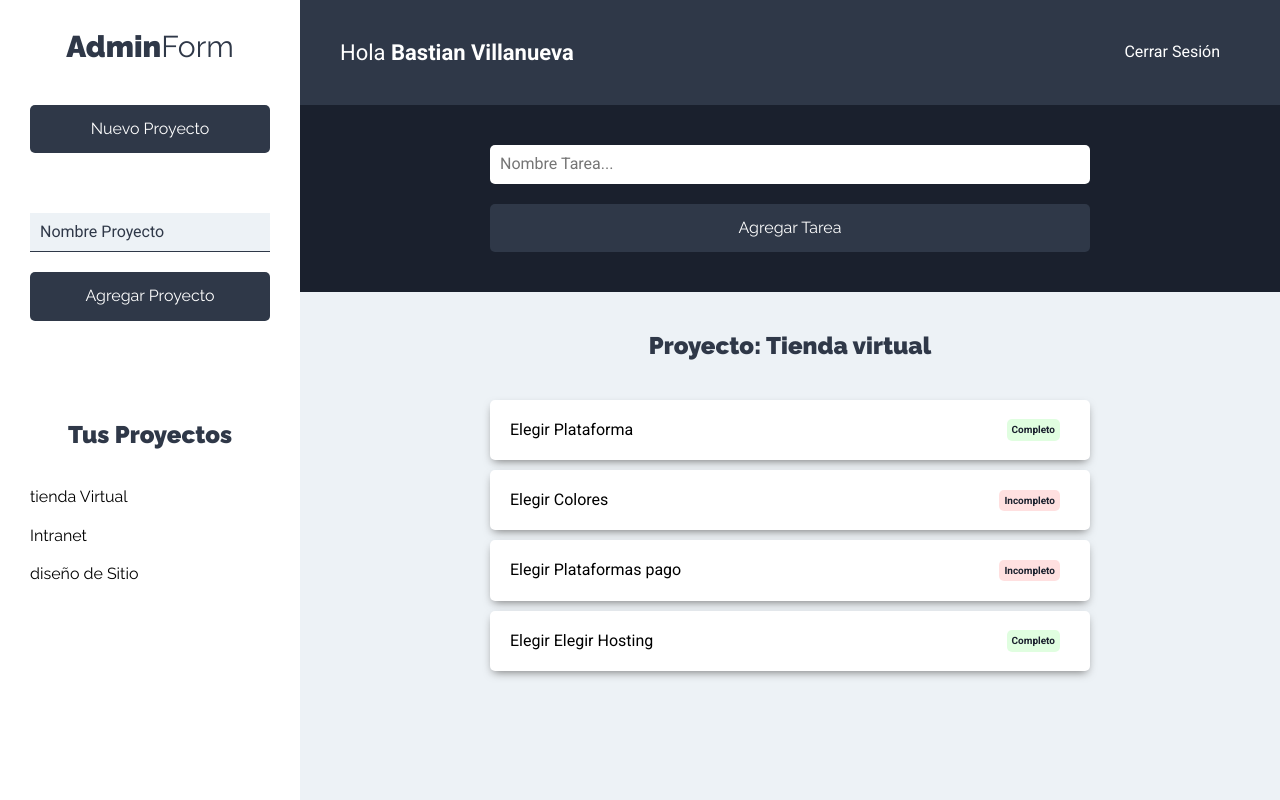
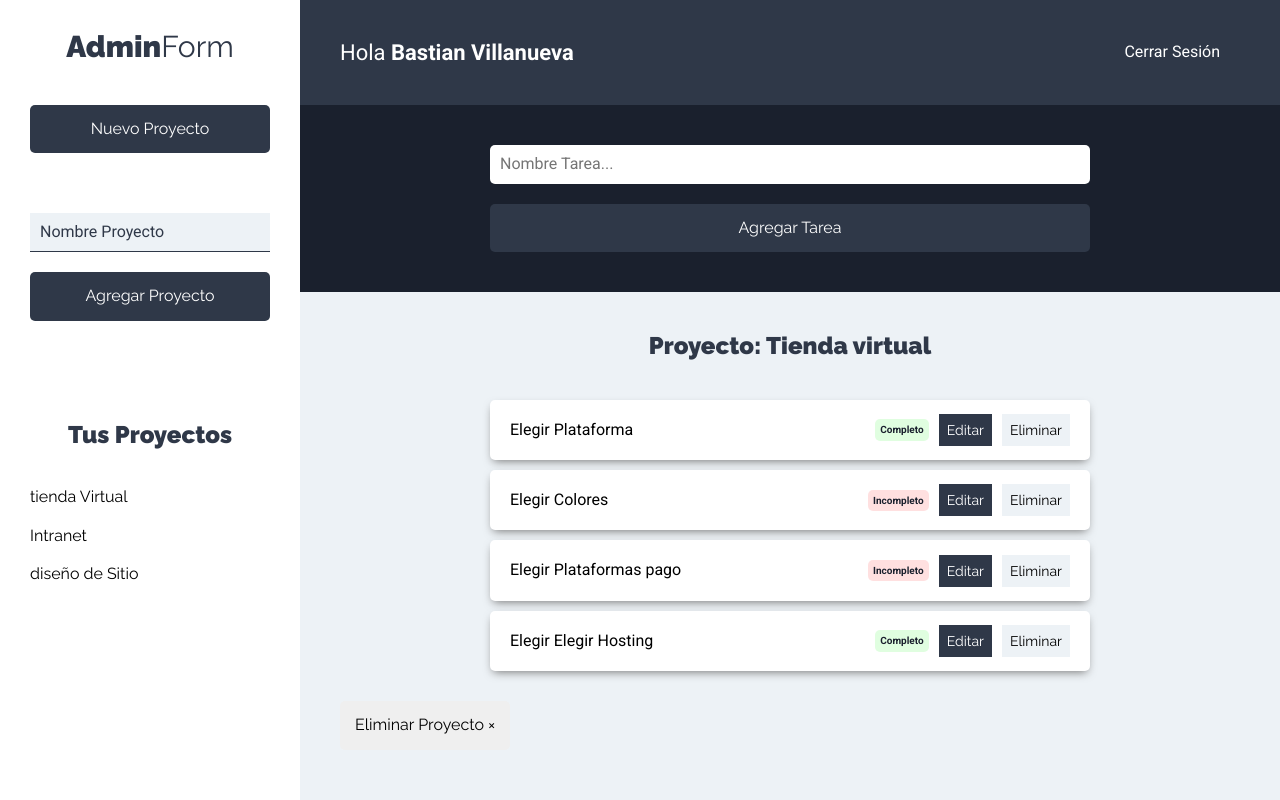
Before and after one commit to Bastian1212/proyecto12_AdminForm_Client, a React (Create React App) app: page /proyectos in a window 1280 px wide. Built offline with nearby package versions, Linux system fonts and the light colour scheme.

Commit message:
dfinalizando el diseño

```diff
--- a/src/components/layout/Barra.js
+++ b/src/components/layout/Barra.js
@@ -7,6 +7,7 @@ const Barra = () => {
 
             <nav className="nav-principal">
                 <a href="#!">Cerrar Sesión</a>
+
             </nav>
         </header>
     );
--- a/src/components/tareas/ListadoTarea.js
+++ b/src/components/tareas/ListadoTarea.js
@@ -24,6 +24,10 @@ const ListadoTarea = () => {
                 }
 
             </ul>
+            <button
+                type="button"
+                className="btn btn-eliminar"
+            >Eliminar Proyecto &times; </button>
         </Fragment>
     );
 
--- a/src/components/tareas/Tarea.js
+++ b/src/components/tareas/Tarea.js
@@ -24,6 +24,17 @@ const Tarea = ({tarea}) => {
 
                 }
             </div>
+            <div className="acciones">
+                <button
+                    type="button"
+                    className="btn btn-primario"
+                >Editar</button>
+
+                <button
+                    type="button"
+                    className="btn btn-secundario"
+                >Eliminar</button>
+            </div>
         </li>
     );
 }
```
